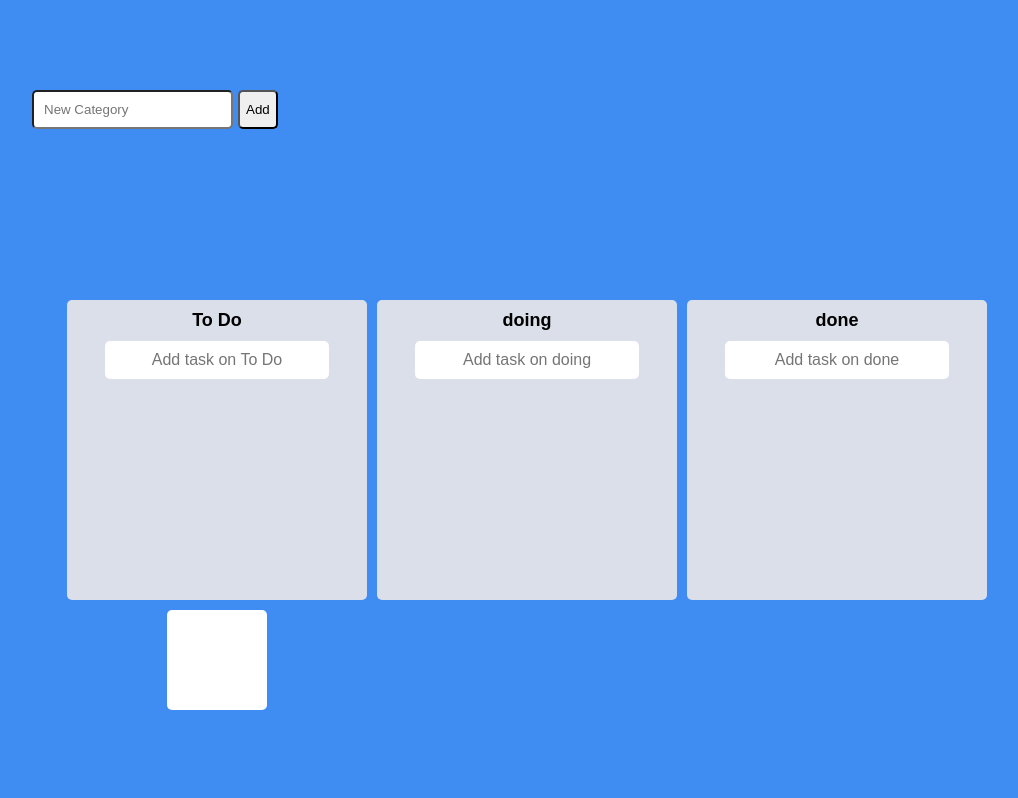
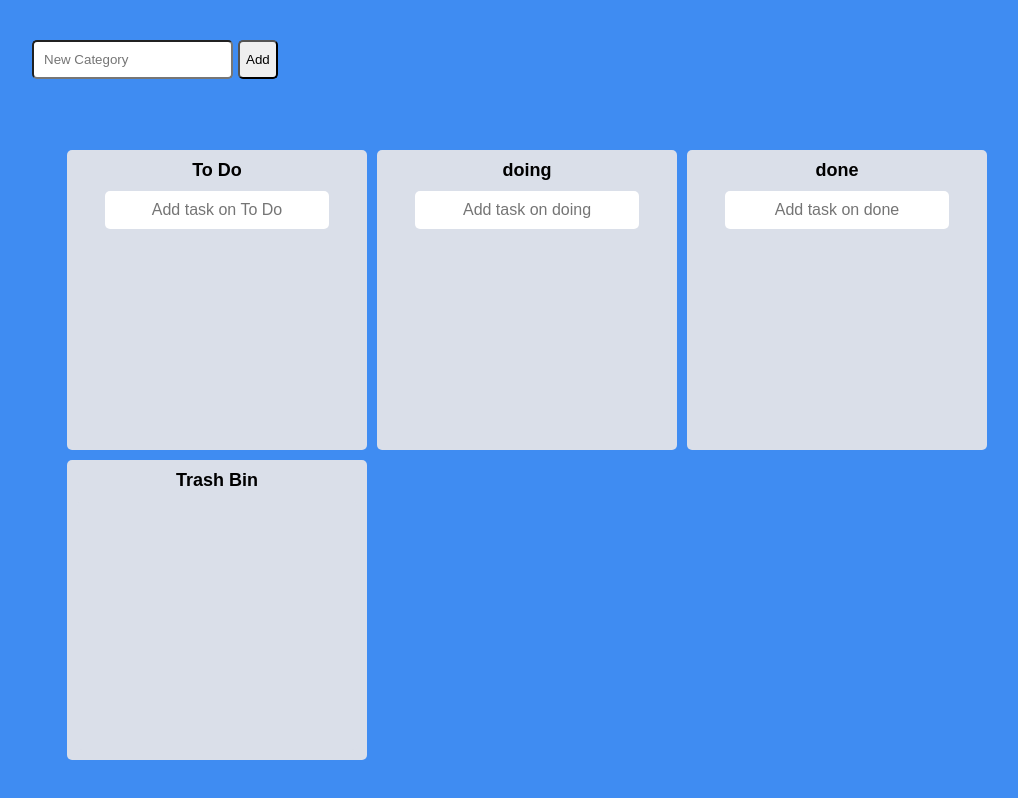
Before and after one commit to CGJI58/reactjs__reactjs-masterclass__todolist, a React (Create React App) app: page / in a window 1280 px wide. Shown: the whole page, without its empty margins (113-1131 px from the left). Built offline with nearby package versions, Linux system fonts and the light colour scheme.

Commit message:
TrashBin Done

```diff
--- a/src/App.tsx
+++ b/src/App.tsx
@@ -48,7 +48,18 @@ function App() {
     const { destination, source } = info;
     if (!destination) return;
 
-    //만약 destination이 휴지통이면 삭제하는 함수 여기에
+    if (destination.droppableId === "trashBin") {
+      console.log(info);
+      setToDos((Boards) => {
+        const copiedBoard = [...Boards[source.droppableId]];
+        copiedBoard.splice(source.index, 1);
+        return {
+          ...Boards,
+          [source.droppableId]: copiedBoard,
+        };
+      });
+      return;
+    }
 
     if (destination.droppableId === source.droppableId) {
       setToDos((Boards) => {
--- a/src/Components/Board.tsx
+++ b/src/Components/Board.tsx
@@ -20,10 +20,10 @@ interface IForm {
 
 const Wrapper = styled.div`
   width: 300px;
+  height: 300px;
   padding: 10px;
   background-color: ${(props) => props.theme.boardColor};
   border-radius: 5px;
-  height: 300px;
   display: flex;
   flex-direction: column;
   overflow: hidden;
@@ -42,7 +42,7 @@ const Wrapper = styled.div`
 //   cursor: pointer;
 // `;
 
-const Title = styled.h2`
+export const Title = styled.h2`
   text-align: center;
   font-weight: 600;
   margin-bottom: 10px;
--- a/src/Components/TrashBin.tsx
+++ b/src/Components/TrashBin.tsx
@@ -1,19 +1,49 @@
 import { Droppable } from "react-beautiful-dnd";
 import styled from "styled-components";
+import { Title } from "./Board";
+interface ITrashBinAreaProps {
+  isDraggingOver: boolean;
+}
 
 const Wrapper = styled.div`
-  width: 100px;
-  height: 100px;
-  background-color: white;
+  width: 300px;
+  height: 300px;
+  padding: 10px;
+  background-color: ${(props) => props.theme.boardColor};
   border-radius: 5px;
+  display: flex;
+  flex-direction: column;
+`;
+
+const TrashBinArea = styled.div<ITrashBinAreaProps>`
+  background-color: ${(props) =>
+    props.isDraggingOver ? "#dfe6e9" : props.theme.boardColor};
+  transition: background-color 0.3s ease-in-out;
+  width: 100%;
+  height: 100%;
+  padding: 20px;
+  border-radius: 5px;
+  font-size: 34px;
+  display: flex;
+  justify-content: center;
+  align-items: center;
 `;
 
 function TrashBin() {
   return (
     <Wrapper>
-      {/* <Droppable droppableId="trashBin">
-        {(magic) => console.log(magic)}
-      </Droppable> */}
+      <Title>Trash Bin</Title>
+      <Droppable droppableId="trashBin">
+        {(magic, info) => (
+          <TrashBinArea
+            isDraggingOver={info.isDraggingOver}
+            ref={magic.innerRef}
+            {...magic.droppableProps}
+          >
+            {magic.placeholder}
+          </TrashBinArea>
+        )}
+      </Droppable>
     </Wrapper>
   );
 }
```
